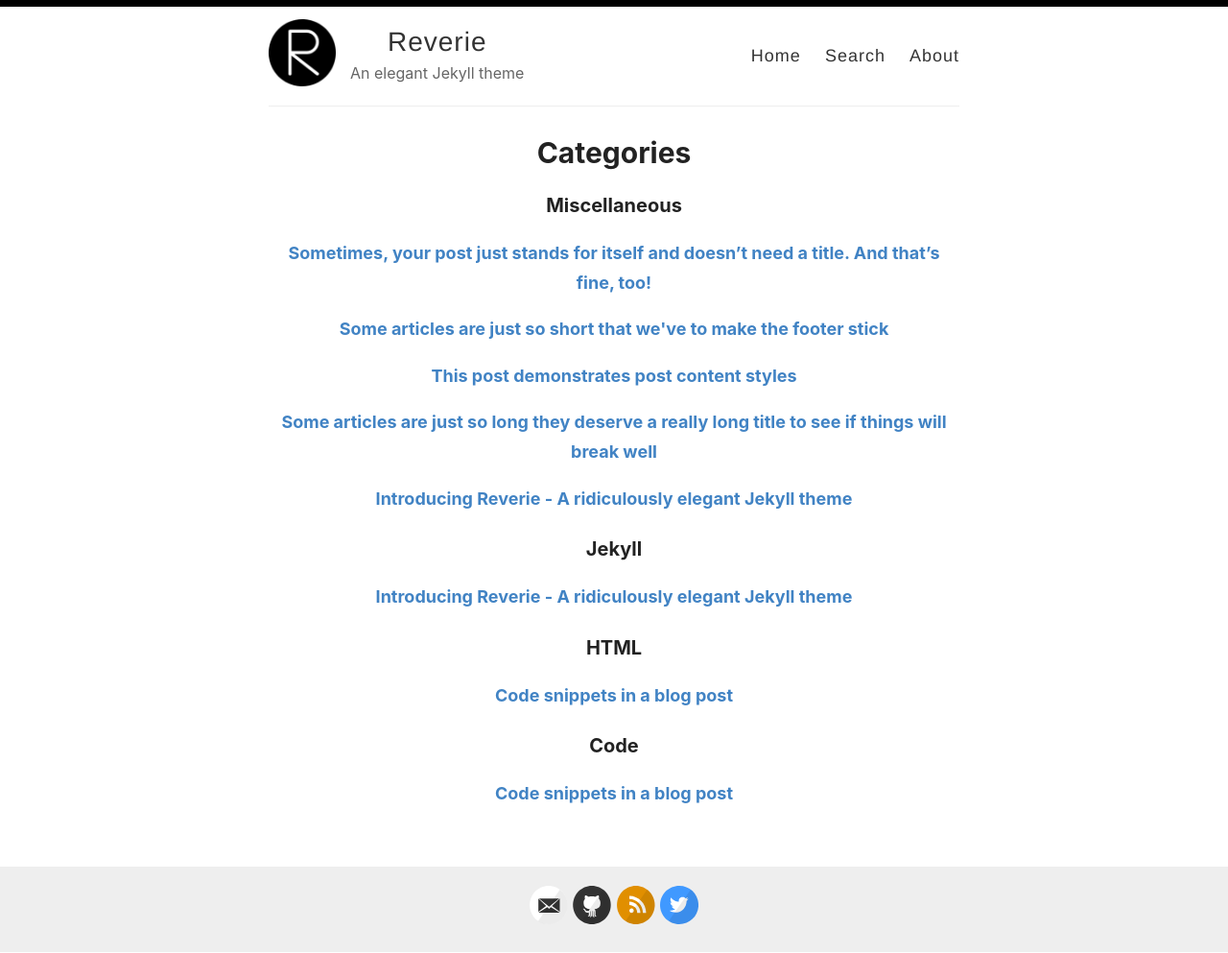
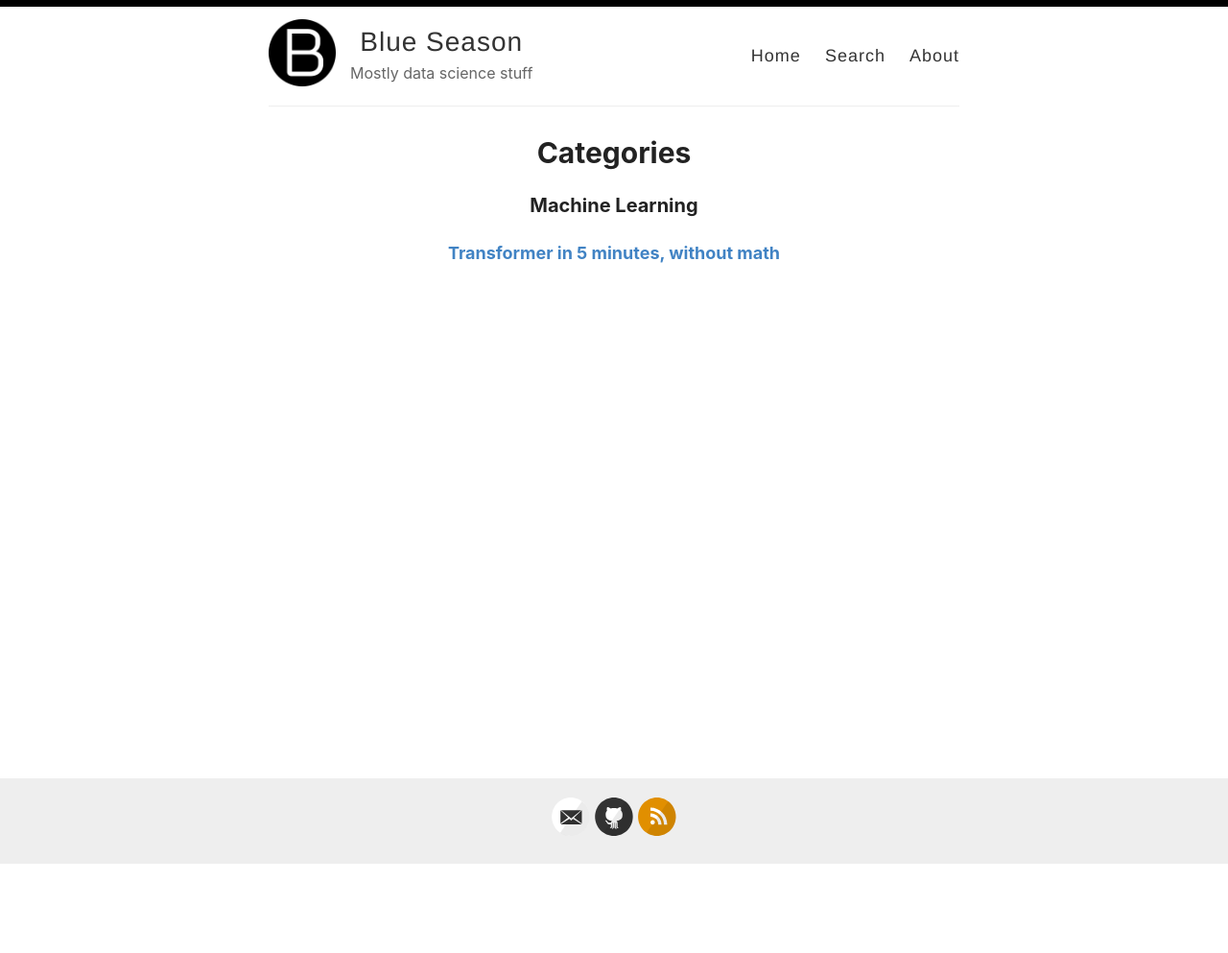
Before and after one commit to blue-season/blue-season.github.io, a Jekyll site: the page built from _pages/categories.md, in a window 1280 px wide. Shown: the whole page at 96% size. Built offline with Jekyll 4.4.1, drawn with Linux system fonts in a browser that asks for light colours; after the commit the page ends 901 px from its top, so only the background shows below that; part of the change alters nothing that is shown.

Commit message:
First commit, first post

````diff
--- a/_config.yml
+++ b/_config.yml
@@ -3,16 +3,16 @@
 #
 
 # Name of your site (displayed in the header)
-name: Reverie
+name: Blue Season
 
 # Name of the author
-author: Amit Merchant
+author: Blue Season
 
 # Short bio or description (displayed in the header)
-description: An elegant Jekyll theme
+description: Mostly data science stuff
 
 # URL of your avatar or profile pic (you could use your GitHub profile pic)
-avatar: /images/reverie.png
+avatar: /images/my-logo.png
 
 #
 # Flags below are optional
@@ -21,15 +21,15 @@ avatar: /images/reverie.png
 # Includes an icon in the footer for each username you enter
 footer-links:
   dribbble:
-  email: amit.d.merchant@gmail.com
+  email: very.blue.season@gmail.com
   facebook:
   flickr:
-  github: amitmerchant1990/reverie
+  github: blue-season/blue-season.github.io
   instagram:
   linkedin:
   pinterest:
   rss: rss
-  twitter: amit_merchant
+  twitter:
   stackoverflow:
   youtube: # channel/<your_long_string> or user/<user-name>
   googleplus: # anything in your profile username that comes after plus.google.com/
@@ -41,18 +41,18 @@ footer-links:
 disqus:
 
 # Enter your Google Analytics web tracking code (e.g. UA-2110908-2) to activate tracking
-google_analytics: UA-43339302-11
+#google_analytics: UA-43339302-11
 
 # Your website URL (e.g. http://amitmerchant1990.github.io or http://www.amitmerchant.com)
 # Used for Sitemap.xml and your RSS feed
-url: http://www.amitmerchant.com/reverie
-enforce_ssl: https://www.amitmerchant.com/reverie
+url: http://blue-season.github.io
+enforce_ssl: http://blue-season.github.io
 
 # If you're hosting your site at a Project repository on GitHub pages
 # (http://yourusername.github.io/repository-name)
 # and NOT your User repository (http://yourusername.github.io)
 # then add in the baseurl here, like this: "/repository-name"
-baseurl: "/reverie"
+#baseurl: "/reverie"
 
 #
 # !! You don't need to change any of the configuration flags below !!
--- a/_layouts/default.html
+++ b/_layouts/default.html
@@ -10,7 +10,7 @@
     <link rel="canonical" href="{{ site.url }}{{ page.url }}" />
 
     <meta name="theme-color" content="#000000">
-    <link rel="icon" type="image/png" sizes="32x32" href="{{ site.baseurl }}/images/favicon-32x32.png">
+    <link rel="icon" type="image/gif" sizes="32x32" href="{{ site.baseurl }}/images/favicon-32x32.gif">
   </head>
 
   <body>
--- a/_posts/2019-02-13-introducing-reverie-jekyll-theme.md
+++ /dev/null
@@ -1,85 +0,0 @@
----
-layout: post
-title: Introducing Reverie - A ridiculously elegant Jekyll theme
-categories: [Miscellaneous, Jekyll]
----
-
-[Reverie](https://github.com/amitmerchant1990/reverie) is a [Jekyll](https://jekyllrb.com/)-powered theme which is simple and opinionated. It's actually a fork of [jekyll-now](https://github.com/barryclark/jekyll-now) with some additional features and personal touches which I've implemented to suit my needs for my blog.
-
-This is a plug-and-play Jekyll theme which you can use on GitHub Pages without even setting up a local environment.
-
-![](/images/reverie-demo.png)
-
-## Features overview
-
-- Command-line free fork-first workflow, using GitHub.com to create, customize and post to your blog
-- Fully responsive and mobile optimized base theme
-- Sass/Coffeescript support using Jekyll 2.0
-- Free hosting on your GitHub Pages user site
-- All the SEO goodies comes in-built
-- Markdown blogging
-- Syntax highlighting using Pygments
-    - [Dracula syntax theme](https://draculatheme.com/) included
-- Disqus commenting
-- Google Analytics integration
-- Fuzzy search across blog posts
-- Pagination of posts works out-of-the-box.
-- Categorize posts out-of-the box
-- RSS Feed
-- In-built sitemap
-
-<div style="text-align: center;">
- <script async type="text/javascript" src="//cdn.carbonads.com/carbon.js?serve=CE7D6KJY&placement=wwwamitmerchantcom" id="_carbonads_js"></script>
-</div>
-
-## Using Reverie on GitHub Pages
-
-### Step 1) Fork Reverie to your User Repository
-
-Fork [this repository](https://github.com/amitmerchant1990/reverie), then rename the repository to `yourgithubusername.github.io`.
-
-Alternatively, you can use [Use this template](https://github.com/amitmerchant1990/reverie/generate) button if you want to create a repository with a clean commit history which will use Reverie as a template.
-
-Your Jekyll blog will often be viewable immediately at <https://yourgithubusername.github.io> (if it's not, you can often force it to build by completing step 2)
-
-### Step 2) Customize and view your site
-
-Enter your site name, description, avatar and many other options by editing the `_config.yml` file. You can easily turn on Google Analytics tracking, Disqus commenting and social icons here.
-
-Making a change to `_config.yml` (or any file in your repository) will force GitHub Pages to rebuild your site with jekyll. Your rebuilt site will be viewable a few seconds later at <https://yourgithubusername.github.io> - if not, give it ten minutes as GitHub suggests and it'll appear soon.
-
-### Step 3) Publish your first blog post
-
-Create a new file called `/_posts/2019-2-13-Hello-World.md` to publish your first blog post. That's all you need to do to publish your first blog post! This [Markdown Cheatsheet](https://github.com/adam-p/markdown-here/wiki/Markdown-Cheatsheet) might come in handy while writing the posts.
-
-> You can add additional posts in the browser on GitHub.com too! Just hit the <kbd>Create new file</kbd> button in `/_posts/` to create new content. Just make sure to include the [front-matter](http://jekyllrb.com/docs/frontmatter/) block at the top of each new blog post and make sure the post's filename is in this format: year-month-day-title.md
-
-## Using Categories in Reverie
-
-You can categorize your content based on `categories` in Reverie. For this, you just need to add `categories` in front matter like below:
-
-For adding single category:
-
-```md
-categories: JavaScript
-```
-
-For adding multiple categories:
-
-```md
-categories: [PHP, Laravel]
-```
-
-The contegorized content can be shown over this URL: <https://yourgithubusername.github.io/categories/>
-
-## RSS
-
-The generated [RSS feed](https://en.wikipedia.org/wiki/RSS) of your blog can be found at <https://yourgithubusername.github.io/feed>. You can see the example RSS feed over [here](https://www.amitmerchant.com/reverie/feed).
-
-## Sitemap
-
-The generated sitemap of your blog can be found at <https://yourgithubusername.github.io/sitemap>. You can see the example sitemap feed over [here](https://www.amitmerchant.com/reverie/sitemap).
-
-## License
-
-MIT
--- a/_posts/2019-08-08-no-title-posts.md
+++ /dev/null
@@ -1,6 +0,0 @@
----
-layout: post
-title: ""
-categories: Miscellaneous
----
-Sometimes, your post just stands for itself and doesn't need a title. And that's fine, too!
--- /dev/null
+++ b/_posts/2019-09-08-transformer-in-5-minutes.md
@@ -0,0 +1,173 @@
+---
+layout: post
+title: Transformer in 5 minutes, without math
+categories: [Machine Learning]
+---
+
+The transformer architecture from [*Attention is all you need*](https://arxiv.org/abs/1706.03762) is the most
+important technology for natural language processing in recent years. This is basically a TL;DL + ELI5 version of this ingenious model design.
+
+All code used here are powered by [PyWarm](https://github.com/blue-season/pywarm), which makes the network definitions super clean.
+
+## Transformer
+
+![tf](/images/2019-09-08/tf.png 'transformer architecture')
+
+- Transformer == 6 encoders + 6 decoders
+
+- The encoders encode a *source* sequence into a *memory* representation
+
+- The decoders compare the *memory* with a *target* sequence to gain *experience*
+  in order to make future predictions
+
+```python
+def transformer(x, y, **kw):
+    """ x is the source sequence, y is the target sequence """
+    x = encoder(x, **kw)
+    x = decoder(x, y, **kw)
+    return x
+```
+
+## Encoder
+
+![encoder](/images/2019-09-08/tf-encoder.png)
+
+- Each encoder consists of two blocks:
+
+    - A self-attention block, that compares different positions in the *source* sequence to
+      evaluate their relative importances (weights)
+
+    - A feed-forward block, that learns the *memory* representation
+
+- We will discuss these two blocks shortly
+
+```python
+def encoder(x, num_encoder=6, **kw):
+    for i in range(num_encoder):
+        x = residual_add(x, multi_head_attention, **kw)
+        x = residual_add(x, feed_forward, **kw)
+    return W.layer_norm(x)
+```
+
+## Decoder
+
+![decoder](/images/2019-09-08/tf-decoder.png)
+
+- Each decoder consists of three blocks:
+
+- A self-attention block for the *memory* (i.e. the output of the decoder stack)
+
+    - Because the decoder has access to the entire *memory* sequence all at once,
+      for any time steps, it may think that future can contribute to the past, which breaks causality
+
+    - To ensure causality, a mask is used to prevent future leaks into past:
+
+    ![causal mask](/images/2019-09-08/causal-mask.png)
+
+- A *memory*-*target* attention block that compares *memory* with *target* to establish
+  the relative importances
+
+- A feed-forward block, that learns to gain *experience* for future tasks
+
+```python
+def decoder(x, y, num_decoder=6, mask_x=None, mask_y=None, **kw):
+    """ x is the memory sequence, y is the target sequence """
+    for i in range(num_decoder):
+        y = residual_add(y, multi_head_attention, mask=mask_y, **kw)
+        y = residual_add(x, multi_head_attention, y=y, mask=mask_x, **kw)
+        y = residual_add(y, feed_forward, **kw)
+    return W.layer_norm(y)
+```
+
+## Feedforward
+
+- The feed-forward block is just two *dense* layers one after another
+
+- The dense layers are essentially the most basic form of neural networks.
+
+```python
+def feed_forward(x, size_ff=2048, dropout=0.1, **kw):
+    y = W.linear(x, size_ff, activation='relu')
+    y = W.dropout(y, dropout)
+    return W.linear(y, x.shape[1])
+```
+
+## Attention
+
+The attention mechanism is often considered the most important contribution of the transformer architecture.
+
+- In the most general sense, attention maps one sequence with the other to establish relative importance
+between all pairs of elements
+
+- If *the other* sequence is just the first one, it is then a *self-attention*
+
+- In transformer, the attention algorithm works as follows:
+
+    - First, a *query* vector is extracted from the first sequence
+
+    - Then, a pair of *key* vector and *value* vectors are extracted from the second sequence
+
+    - The similarity between the *key* and *query* is used as the attention weights
+
+    - The attention is then used to weight the *value* keys and to obtain the *memory* vector as output
+
+- A multi-head attention is obtained by splitting the *key*, *query* and *value* vectors into shorter vectors
+  to work in parallel
+
+- This may work better than a single-head attention because each head may attend to
+  different parts better
+
+```python
+def multi_head_attention(
+        x, y=None, num_head=8, dropout=0.1, mask=None, **kw):
+    def split_heads(t):
+        return t.reshape(batch, num_head, size//num_head, t.shape[-1])
+    def merge_heads(t):
+        return t.reshape(batch, -1, t.shape[-1])
+    if y is None:
+        y = x # self attention
+    batch, size = x.shape[:2]
+    assert size%num_head == 0
+    assert y.shape[:2] == x.shape[:2]
+    q = W.linear(x, size) # query
+    k = W.linear(y, size) # key
+    v = W.linear(y, size) # value
+    q = split_heads(q)
+    k = split_heads(k)
+    v = split_heads(v)
+    q *= (size//num_head)**(-0.5)
+    a = q.transpose(2, 3).contiguous().matmul(k) # attention weights
+    if mask is not None:
+        a += mask
+    a = F.softmax(a, dim=-1)
+    a = W.dropout(a, dropout)
+    x = v.matmul(a.transpose(2, 3).contiguous())
+    x = merge_heads(x)
+    return W.linear(x, size)
+```
+
+## Residual Connection
+
+- All blocks in the transformer use the residual connection paradigm, which enables deeper networks
+
+- In each block there is also a normalization step, which makes networks easier to training
+
+```python
+def residual_add(x, layer, dropout=0.1, **kw):
+    y = W.layer_norm(x)
+    y = layer(y, **kw)
+    y = W.dropout(y, dropout)
+    return x+y
+```
+
+## Notes
+
+- Technically, the transformer architecture from the original paper also includes
+  (word) embedding and positional encoding for the *source* and *target*, but usually
+  people consider these as preprocessing steps and not part of the transformer.
+  Therefore, we will skip these today and cover these in another post. Just remember
+  these steps preprocess the input sequences to a format better suited for neural networks.
+
+- The architecture diagram from the original paper is also included here as a reference
+
+![paper](/images/2019-09-08/tf-paper.png)
--- a/_posts/2019-7-27-super-long-article.md
+++ /dev/null
@@ -1,11 +0,0 @@
----
-layout: post
-title: Some articles are just so long they deserve a really long title to see if things will break well
-categories: Miscellaneous
----
-
-Lorem ipsum dolor sit amet, consectetur adipiscing elit. Fusce bibendum neque eget nunc mattis eu sollicitudin enim tincidunt. Vestibulum lacus tortor, ultricies id dignissim ac, bibendum in velit. Proin convallis mi ac felis pharetra aliquam. Curabitur dignissim accumsan rutrum. In arcu magna, aliquet vel pretium et, molestie et arcu. Mauris lobortis nulla et felis ullamcorper bibendum. Phasellus et hendrerit mauris. Proin eget nibh a massa vestibulum pretium. Suspendisse eu nisl a ante aliquet bibendum quis a nunc. Praesent varius interdum vehicula. Aenean risus libero, placerat at vestibulum eget, ultricies eu enim. Praesent nulla tortor, malesuada adipiscing adipiscing sollicitudin, adipiscing eget est.
-
-Lorem ipsum dolor sit amet, consectetur adipiscing elit. Fusce bibendum neque eget nunc mattis eu sollicitudin enim tincidunt. Vestibulum lacus tortor, ultricies id dignissim ac, bibendum in velit. Proin convallis mi ac felis pharetra aliquam. Curabitur dignissim accumsan rutrum. In arcu magna, aliquet vel pretium et, molestie et arcu. Mauris lobortis nulla et felis ullamcorper bibendum. Phasellus et hendrerit mauris. Proin eget nibh a massa vestibulum pretium. Suspendisse eu nisl a ante aliquet bibendum quis a nunc. Praesent varius interdum vehicula. Aenean risus libero, placerat at vestibulum eget, ultricies eu enim. Praesent nulla tortor, malesuada adipiscing adipiscing sollicitudin, adipiscing eget est.
-
-Lorem ipsum dolor sit amet, consectetur adipiscing elit. Fusce bibendum neque eget nunc mattis eu sollicitudin enim tincidunt. Vestibulum lacus tortor, ultricies id dignissim ac, bibendum in velit. Proin convallis mi ac felis pharetra aliquam. Curabitur dignissim accumsan rutrum. In arcu magna, aliquet vel pretium et, molestie et arcu. Mauris lobortis nulla et felis ullamcorper bibendum. Phasellus et hendrerit mauris. Proin eget nibh a massa vestibulum pretium. Suspendisse eu nisl a ante aliquet bibendum quis a nunc. Praesent varius interdum vehicula. Aenean risus libero, placerat at vestibulum eget, ultricies eu enim. Praesent nulla tortor, malesuada adipiscing adipiscing sollicitudin, adipiscing eget est.
--- a/_posts/2019-7-27-this-post-demonstrates-post-content-styles.md
+++ /dev/null
@@ -1,95 +0,0 @@
----
-layout: post
-title: This post demonstrates post content styles
-categories: Miscellaneous
----
-
-Lorem ipsum dolor sit amet, consectetur adipiscing elit. Fusce bibendum neque eget nunc mattis eu sollicitudin enim tincidunt. Vestibulum lacus tortor, ultricies id dignissim ac, bibendum in velit. Praesent varius interdum vehicula. Aenean risus libero, placerat at vestibulum eget, ultricies eu enim. Praesent nulla tortor, malesuada adipiscing adipiscing sollicitudin, adipiscing eget est.
-
-## Some great heading (h2)
-
-Proin convallis mi ac felis pharetra aliquam. Curabitur dignissim accumsan rutrum. In arcu magna, aliquet vel pretium et, molestie et arcu.
-
-Mauris lobortis nulla et felis ullamcorper bibendum. Phasellus et hendrerit mauris. Proin eget nibh a massa vestibulum pretium. Suspendisse eu nisl a ante aliquet bibendum quis a nunc. Praesent varius interdum vehicula. Aenean risus libero, placerat at vestibulum eget, ultricies eu enim. Praesent nulla tortor, malesuada adipiscing adipiscing sollicitudin, adipiscing eget est.
-
-## Another great heading (h2)
-
-Lorem ipsum dolor sit amet, consectetur adipiscing elit. Fusce bibendum neque eget nunc mattis eu sollicitudin enim tincidunt. Vestibulum lacus tortor, ultricies id dignissim ac, bibendum in velit.
-
-### Some great subheading (h3)
-
-Proin convallis mi ac felis pharetra aliquam. Curabitur dignissim accumsan rutrum. In arcu magna, aliquet vel pretium et, molestie et arcu. Mauris lobortis nulla et felis ullamcorper bibendum.
-
-Phasellus et hendrerit mauris. Proin eget nibh a massa vestibulum pretium. Suspendisse eu nisl a ante aliquet bibendum quis a nunc.
-
-### Some great subheading (h3)
-
-Praesent varius interdum vehicula. Aenean risus libero, placerat at vestibulum eget, ultricies eu enim. Praesent nulla tortor, malesuada adipiscing adipiscing sollicitudin, adipiscing eget est.
-
-> This quote will change your life. It will reveal the secrets of the universe, and all the wonders of humanity. Don't misuse it.
-
-Lorem ipsum dolor sit amet, consectetur adipiscing elit. Fusce bibendum neque eget nunc mattis eu sollicitudin enim tincidunt.
-
-### Some great subheading (h3)
-
-Vestibulum lacus tortor, ultricies id dignissim ac, bibendum in velit. Proin convallis mi ac felis pharetra aliquam. Curabitur dignissim accumsan rutrum.
-
-```html
-<html>
-  <head>
-  </head>
-  <body>
-    <p>Hello, World!</p>
-  </body>
-</html>
-```
-
-
-In arcu magna, aliquet vel pretium et, molestie et arcu. Mauris lobortis nulla et felis ullamcorper bibendum. Phasellus et hendrerit mauris.
-
-#### You might want a sub-subheading (h4)
-
-In arcu magna, aliquet vel pretium et, molestie et arcu. Mauris lobortis nulla et felis ullamcorper bibendum. Phasellus et hendrerit mauris.
-
-In arcu magna, aliquet vel pretium et, molestie et arcu. Mauris lobortis nulla et felis ullamcorper bibendum. Phasellus et hendrerit mauris.
-
-#### But it's probably overkill (h4)
-
-In arcu magna, aliquet vel pretium et, molestie et arcu. Mauris lobortis nulla et felis ullamcorper bibendum. Phasellus et hendrerit mauris.
-
-### Oh hai, an unordered list!!
-
-In arcu magna, aliquet vel pretium et, molestie et arcu. Mauris lobortis nulla et felis ullamcorper bibendum. Phasellus et hendrerit mauris.
-
-- First item, yo
-- Second item, dawg
-- Third item, what what?!
-- Fourth item, fo sheezy my neezy
-
-### Oh hai, an ordered list!!
-
-In arcu magna, aliquet vel pretium et, molestie et arcu. Mauris lobortis nulla et felis ullamcorper bibendum. Phasellus et hendrerit mauris.
-
-1. First item, yo
-2. Second item, dawg
-3. Third item, what what?!
-4. Fourth item, fo sheezy my neezy
-
-
-
-## Headings are cool! (h2)
-
-Proin eget nibh a massa vestibulum pretium. Suspendisse eu nisl a ante aliquet bibendum quis a nunc. Praesent varius interdum vehicula. Aenean risus libero, placerat at vestibulum eget, ultricies eu enim. Praesent nulla tortor, malesuada adipiscing adipiscing sollicitudin, adipiscing eget est.
-
-Praesent nulla tortor, malesuada adipiscing adipiscing sollicitudin, adipiscing eget est.
-
-Proin eget nibh a massa vestibulum pretium. Suspendisse eu nisl a ante aliquet bibendum quis a nunc.
-
-### Tables
-
-|Title 1               | Title 2               | Title 3               | Title 4              |
-|--------------------- | --------------------- | --------------------- | ---------------------|
-|lorem                 | lorem ipsum           | lorem ipsum dolor     | lorem ipsum dolor sit|
-|lorem ipsum dolor sit | lorem ipsum dolor sit | lorem ipsum dolor sit | lorem ipsum dolor sit|
-|lorem ipsum dolor sit | lorem ipsum dolor sit | lorem ipsum dolor sit | lorem ipsum dolor sit|
-|lorem ipsum dolor sit | lorem ipsum dolor sit | lorem ipsum dolor sit | lorem ipsum dolor sit|
--- a/_posts/2019-7-28-super-short-article.md
+++ /dev/null
@@ -1,7 +0,0 @@
----
-layout: post
-title: Some articles are just so short that we've to make the footer stick
-categories: Miscellaneous
----
-
-Lorem ipsum dolor sit amet, consectetur adipisicing elit, sed do eiusmod tempor incididunt ut labore et dolore magna aliqua. Ut enim ad minim veniam, quis nostrud exercitation ullamco laboris nisi ut aliquip ex ea commodo consequat. Duis aute irure dolor in reprehenderit in voluptate velit esse cillum dolore eu fugiat nulla pariatur. Excepteur sint occaecat cupidatat non proident, sunt in culpa qui officia deserunt mollit anim id est laborum.
--- a/_posts/2019-8-12-code-snippets.md
+++ /dev/null
@@ -1,42 +0,0 @@
----
-layout: post
-title:  Code snippets in a blog post
-categories: [HTML,Code]
----
-
-This post demonstrate the use of code snippets in the theme. The code snippets are powered by [Pygments](http://pygments.org/) and the code theme that is been used in Reverie is called [Draula](https://draculatheme.com/).
-
-This is a raw snippet:
-
-```
-hello world
-123
-This is a text snippet
-```
-
-This is a PHP snippet:
-
-```php
-<?php
-    echo 'Hello, World!';
-?>
-```
-
-This is a JavaScript snippet:
-
-```js
-const add = (a, b) => a + b
-const minus = (a, b) => a - b
-
-console.log(add(100,200))  // 300
-console.log(minus(100,200))  // -100
-```
-
-This is a Python snippet:
-
-```python
-def say_hello():
-    print("hello world!")
-
-say_hello()   // "hello world!"
-```
````
Also changed, not shown: images/2019-09-08/causal-mask.png (added), images/2019-09-08/tf-decoder-stack.png (added), images/2019-09-08/tf-decoder.png (added), images/2019-09-08/tf-encoder-stack.png (added), images/2019-09-08/tf-encoder.png (added), images/2019-09-08/tf-paper.png (added), images/2019-09-08/tf.png (added), images/favicon-32x32.gif (added), images/my-logo.gif (added), images/my-logo.png (added).
